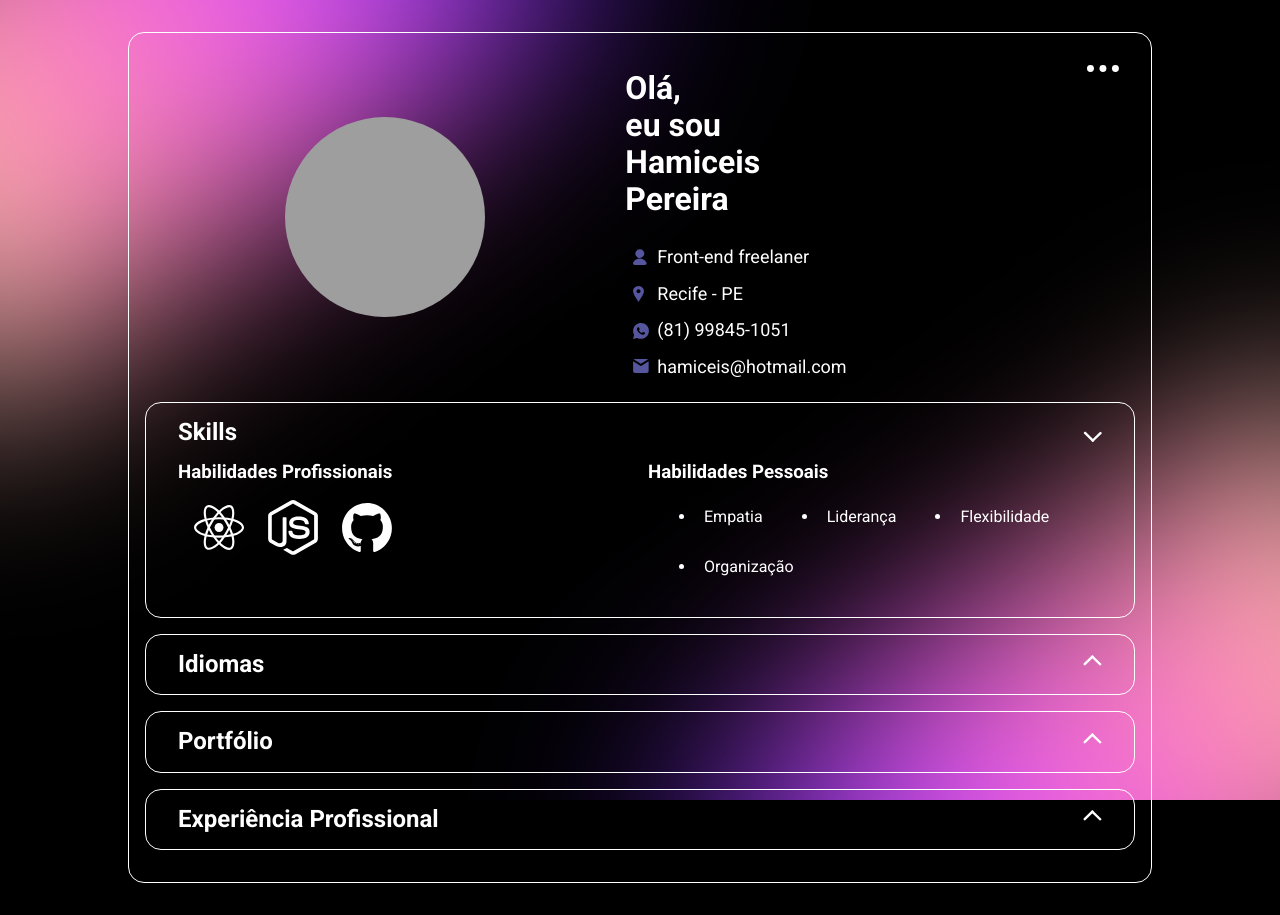
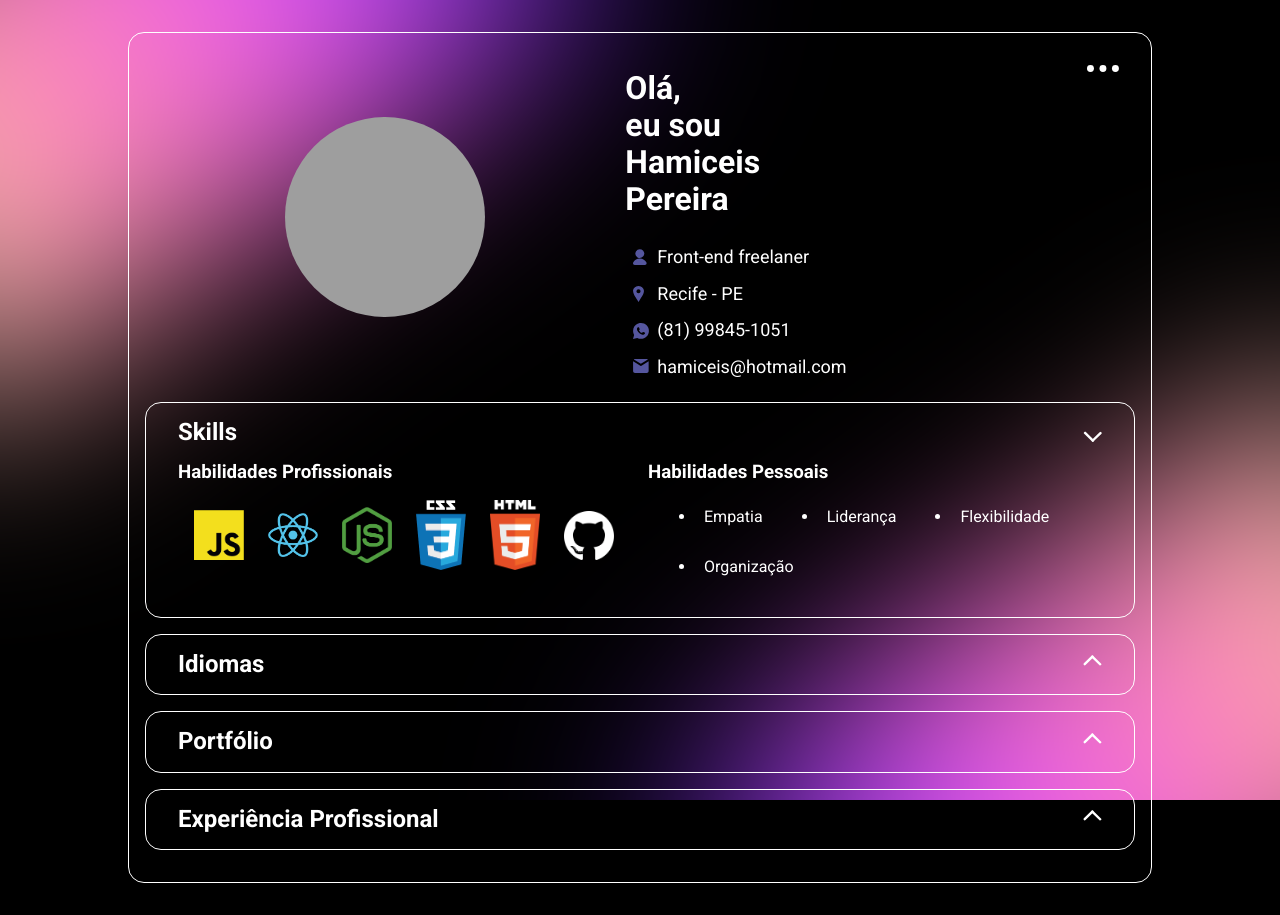
Before and after one commit to hamiceis/js-developer-portfolio, a plain HTML site: page index.html in a window 1280 px wide. Both pictures are taken after a click on the button "Skills". Drawn offline with nearby package versions, Linux system fonts and the light colour scheme; grey boxes are pictures that could not be loaded.

Commit message:
atualizando hardskills

```diff
--- a/assets/js/main.js
+++ b/assets/js/main.js
@@ -29,8 +29,18 @@ function updateSkills(profileData){
   skills.innerHTML = skill
 }
 
+function updatePersonalSkill(profileData){
+  const personalSkill = document.getElementById('profile.skills.hardSkills')
+  const hardSkills = profileData?.skills.hardSkills.map(skill => {
+    return ` <li><img src="${skill.logo}" alt="${skill.name}"></li>`
+  }).join('')
+
+  personalSkill.innerHTML = hardSkills
+}
+
 (async () => {
   const profileData = await fetchProfileData()
   updateDataProfile(profileData)
   updateSkills(profileData)
+  updatePersonalSkill(profileData)
 })()
--- a/data/profile.json
+++ b/data/profile.json
@@ -8,24 +8,20 @@
   "skills": {
     "hardSkills": [
       {
-        "name": "Nodejs",
-        "logo": "https://raw.githubusercontent.com/hamiceis/js-developer-portfolio/main/data/imgs/nodejs.png"
+        "name": "JavaScript",
+        "logo": "https://raw.githubusercontent.com/hamiceis/js-developer-portfolio/main/data/imgs/js.png"
       },
       {
         "name": "React",
         "logo": "https://raw.githubusercontent.com/hamiceis/js-developer-portfolio/main/data/imgs/react.png"
       },
       {
-        "name": "Postgresql",
-        "logo": "https://raw.githubusercontent.com/hamiceis/js-developer-portfolio/main/data/imgs/postgresql.png"
+        "name": "Nodejs",
+        "logo": "https://raw.githubusercontent.com/hamiceis/js-developer-portfolio/main/data/imgs/nodejs.png"
       },
       {
         "name": "CSS",
         "logo": "https://raw.githubusercontent.com/hamiceis/js-developer-portfolio/main/data/imgs/css.png"
-      },
-      {
-        "name": "JavaScript",
-        "logo": "https://raw.githubusercontent.com/hamiceis/js-developer-portfolio/main/data/imgs/js.png"
       },
       {
         "name": "HTML",
--- a/index.html
+++ b/index.html
@@ -57,15 +57,15 @@
           <div class="skills">
             <section class="tools">
               <h3>Habilidades Profissionais</h3>
-              <ul>
+              <ul id="profile.skills.hardSkills">
                 <li>
-                  <img src="/assets/img/icons/tools/react.svg" alt="icone react">
+                  Carregando...
                 </li>
                 <li>
-                  <img src="/assets/img/icons/tools/nodejs.svg" alt="icone node">
+                  Carregando...
                 </li>
                 <li>
-                  <img src="/assets/img/icons/tools/git.svg" alt="icone github">
+                  Carregando...
                 </li>
               </ul>
             </section>
@@ -73,7 +73,7 @@
             <section class="personal">
               <h3>Habilidades Pessoais</h3>
               <ul id="profile.skills.softskills">
-
+                <li>Carregando...</li>
               </ul>
             </section>
           </div>
```
